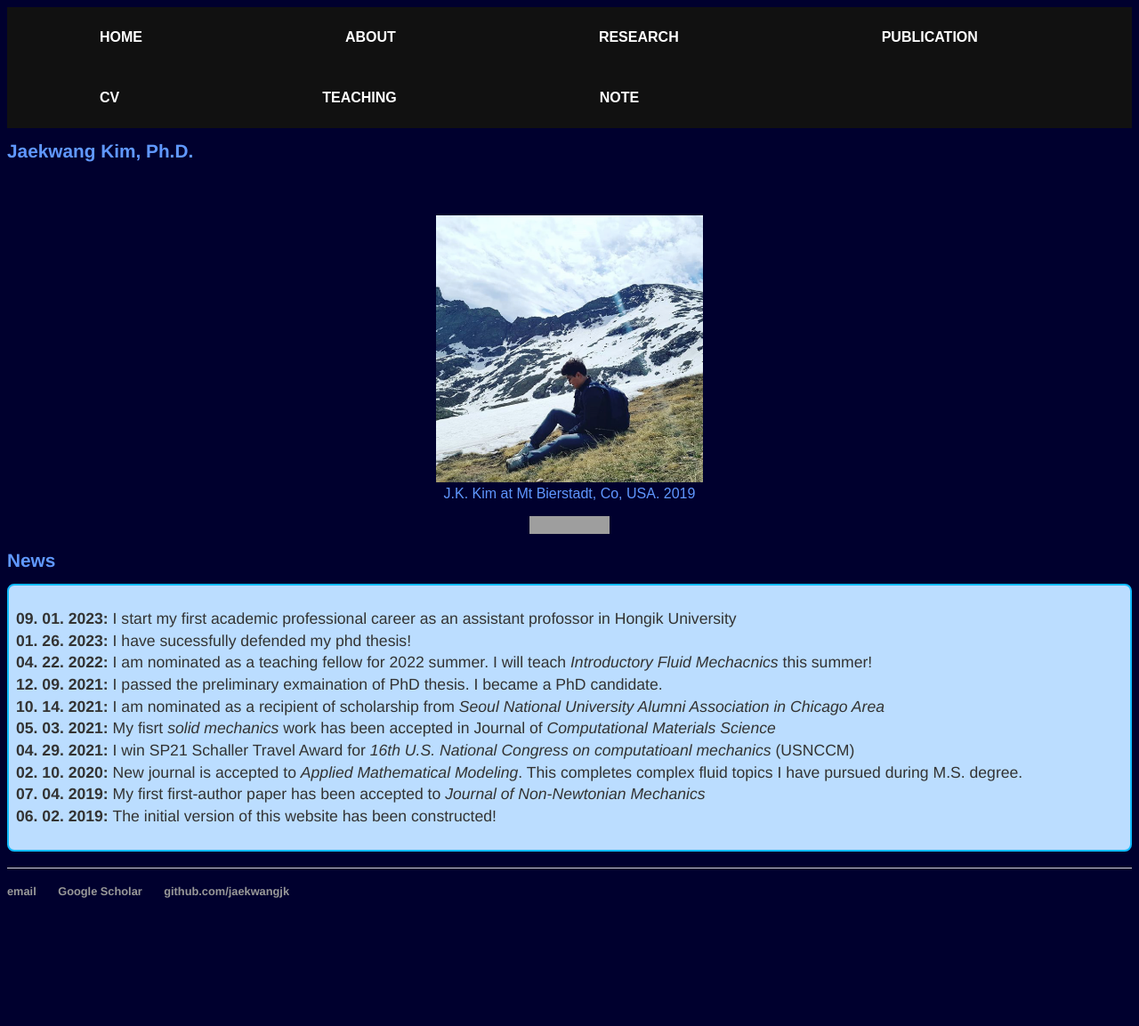
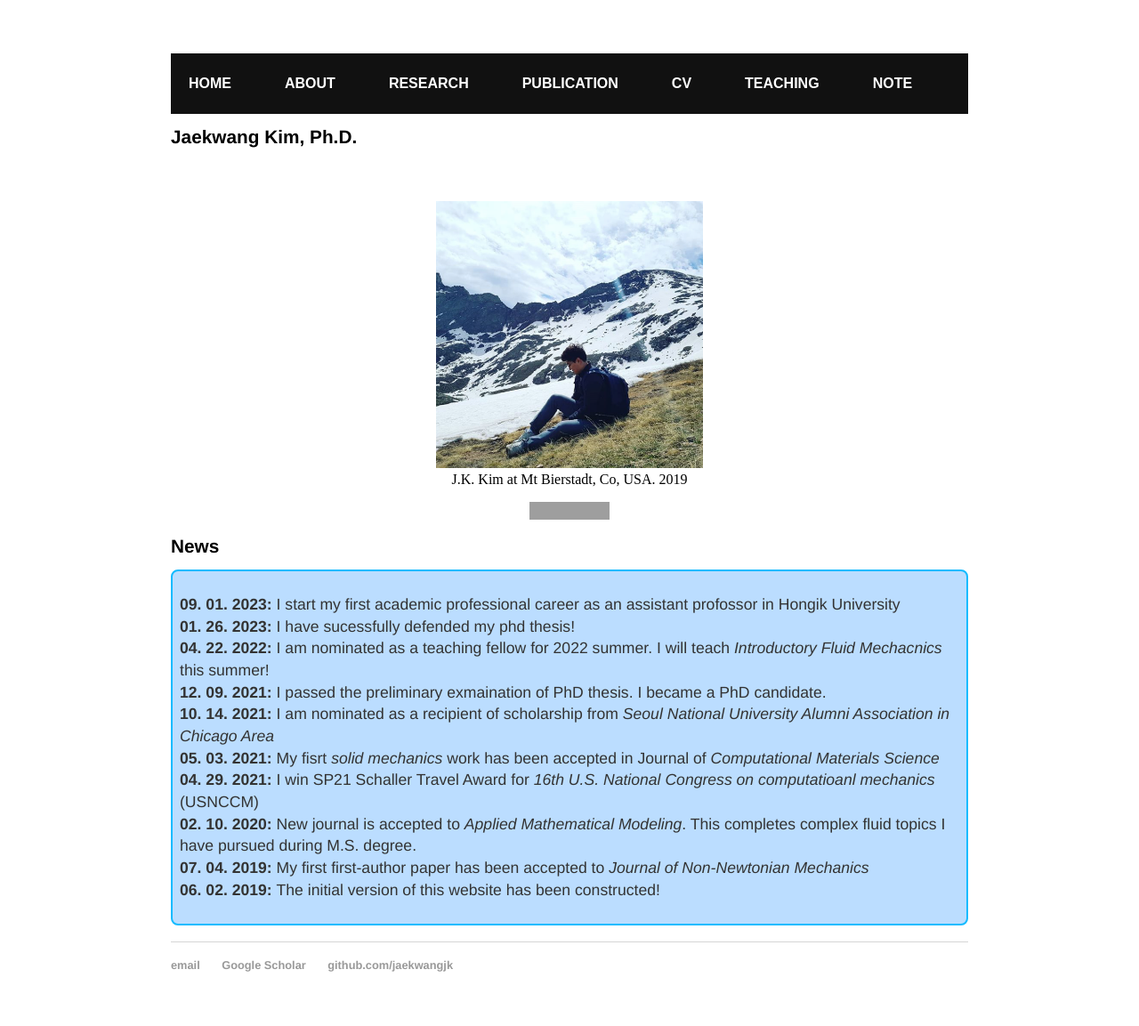
Before and after one commit to jaekwangjk/jaekwangjk.github.io, a Jekyll site: the page built from index.html, in a window 1280 px wide. Shown: the whole page at 89% size. Built offline with Jekyll 4.4.1, drawn with Linux system fonts in a browser that asks for light colours; before the commit the page ends 1026 px from its top, so only the background shows below that; grey boxes are pictures that could not be loaded.

Commit message:
Update main.css

```diff
--- a/css/main.css
+++ b/css/main.css
@@ -1,16 +1,16 @@
-/*
 body {
     margin: 60px auto;
     width: 70%;
 }
-*/
 
+/*
 body {
   background: #00002E;
   color:#6098FF;
   font-family:sans-serif;
   font-size:16px;
 }
+*/
 
 div {
     style="background-color: #92a8d1"
@@ -68,7 +68,7 @@ a.two:hover {
 
 /*======= New Button style Begin =======*/
 a.three{
-  padding: 15px 100px;
+  padding: 15px 16px;
   margin:10px 4px;
   color: #fff;
   font-family: sans-serif;
```
